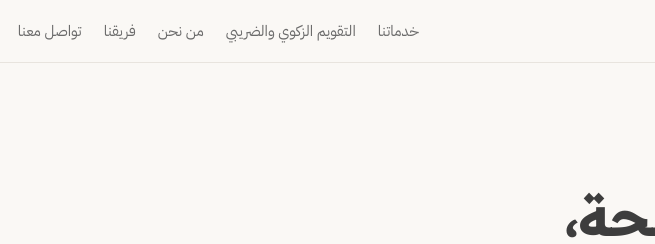
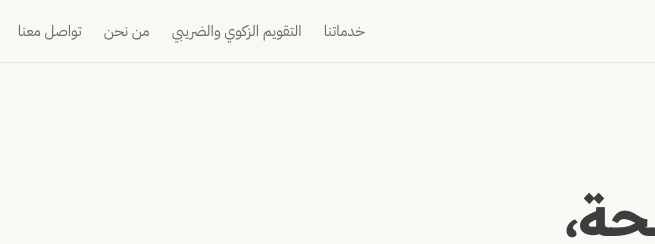
Before and after one commit to Moha054/cpasolmi, a plain HTML site: page index.html in a window 1280 px wide. Shown: the top 244 px of the page, 231-886 px from the left. Drawn offline with Linux system fonts and the light colour scheme.

Commit message:
Update index.html

```diff
--- a/index.html
+++ b/index.html
@@ -46,7 +46,6 @@
         <a href="#services" data-ar="خدماتنا" data-en="Our Services">خدماتنا</a>
         <a href="#calendar" data-ar="التقويم الزكوي والضريبي" data-en="Zakat &amp; Tax Calendar">التقويم الزكوي والضريبي</a>
         <a href="#about" data-ar="من نحن" data-en="About Us">من نحن</a>
-        <a href="#team" data-ar="فريقنا" data-en="Our Team">فريقنا</a>
         <a href="#contact" data-ar="تواصل معنا" data-en="Contact Us">تواصل معنا</a>
       </div>
       <!--
```
